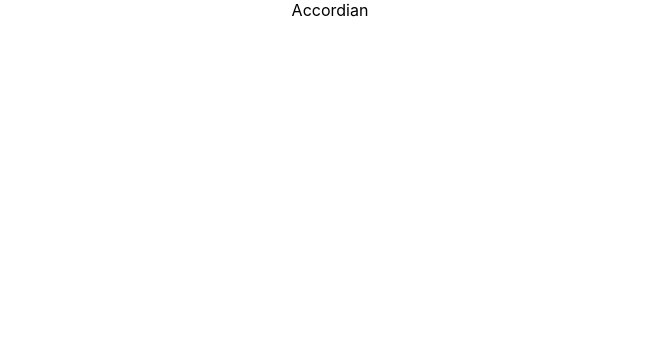
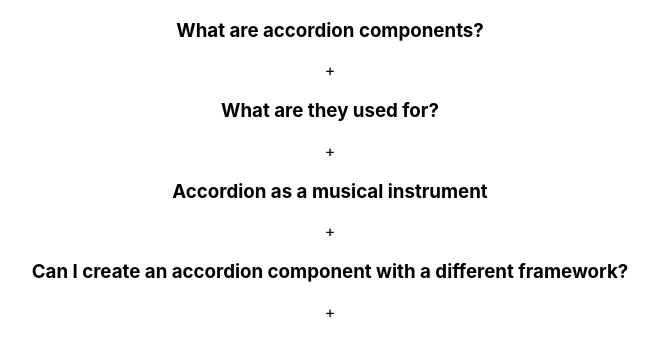
Before and after one commit to adiborse111/reactpractice, a React (Create React App) app: page / in a window 1280 px wide. Shown: the top 356 px of the page, without its empty margins (310-969 px from the left). Built offline with nearby package versions, Linux system fonts and the light colour scheme.

Commit message:
new commit

```diff
--- a/src/components/accordian/index.jsx
+++ b/src/components/accordian/index.jsx
@@ -1,8 +1,34 @@
+import { useState } from "react";
+import data from './data';
 
 
 export default function Accordian(){
 
+    const [selected, setSelected] = useState(null);
+
+    function handleSingleSelection(getCurrentId){
+        setSelected(getCurrentId);
+    }
+
     return(
-        <div>Accordian</div>
+        <div className="wrapper">
+            <div className="accordian">
+                {
+                    data && data.length > 0 ?(
+                    data.map(dataItem => <div className="item">
+                        <div onClick={()=>handleSingleSelection(dataItem.id)} className="title">
+                            <h3>{dataItem.question}</h3>
+                            <span>+</span>
+                        </div>
+                        {
+                            selected === dataItem.id ?
+                            <div></div>
+                            : null
+                        }
+                    </div>))
+                    : <div>No Data Found !</div>
+                }
+            </div>
+        </div>
     );
 }
```
